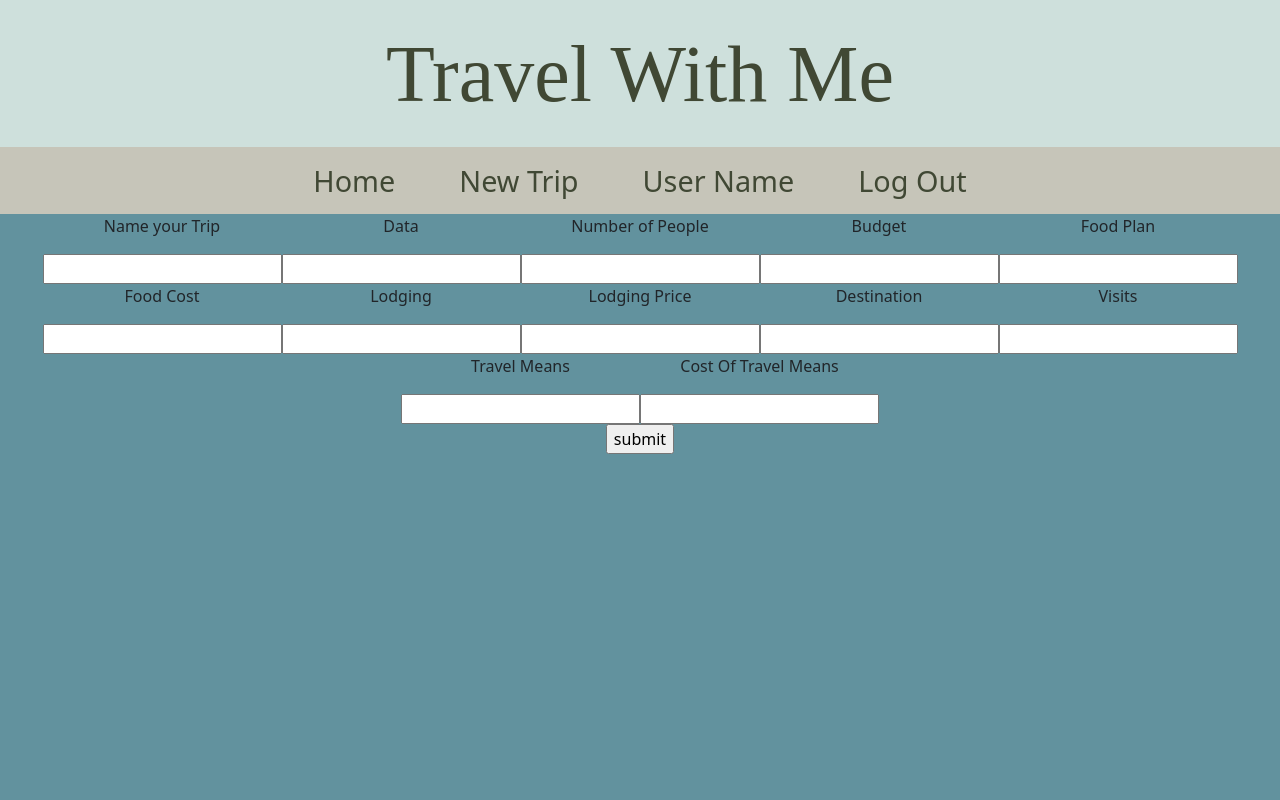
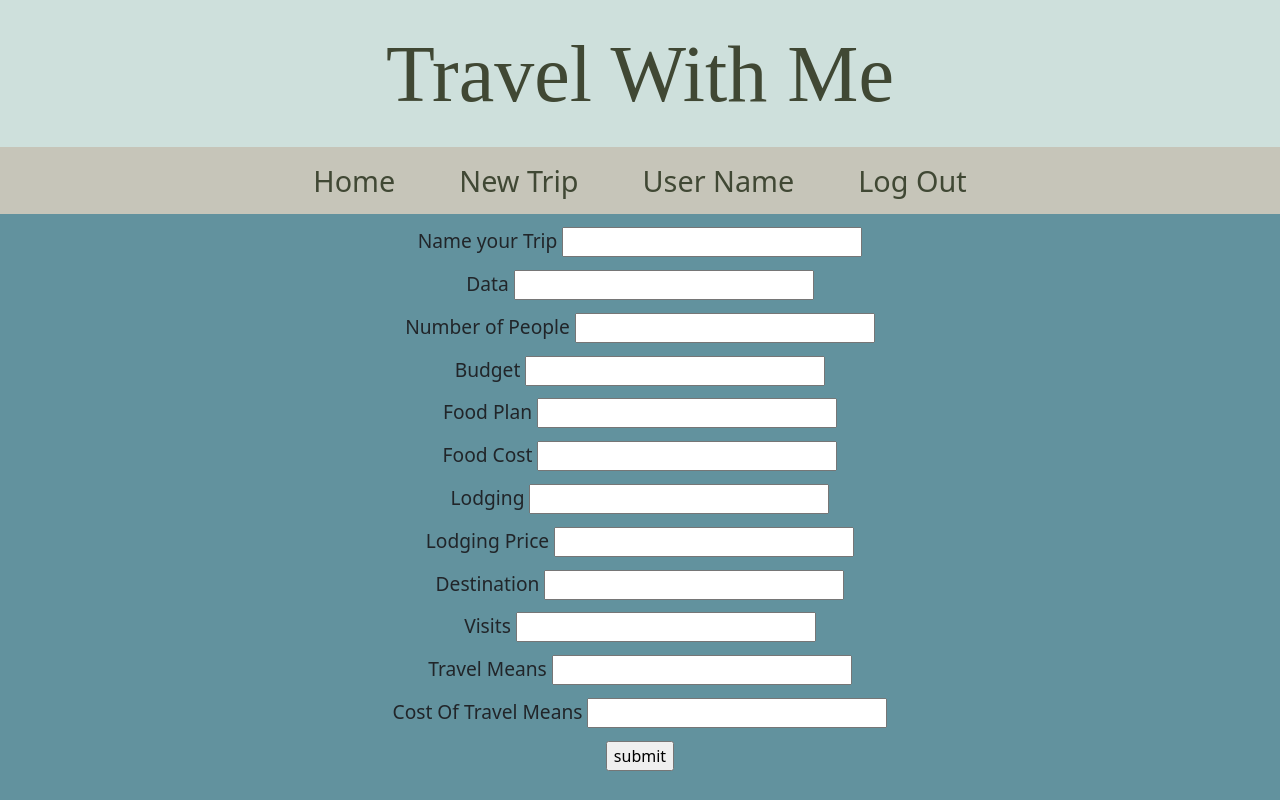
Before and after one commit to AustinByrd98/Travel-With-Me, a React (Create React App) app in the folder frontend/frontend/: page /new in a window 1280 px wide. Built offline with nearby package versions, Linux system fonts and the light colour scheme; no server answers.

Commit message:
Form Style Created

```diff
--- a/frontend/frontend/src/App.scss
+++ b/frontend/frontend/src/App.scss
@@ -1,9 +1,9 @@
-// @font-face {
-//     font-family: 'Pacifico';
-//     src: ('../resources/Pacifico-Regular.ttf') format('truetype');
-//     font-weight: normal;
-//     font-style: normal;
-// }
+@font-face {
+    font-family: "Hello-Val";
+    src: ('../resources/Hello Valentina.ttf') format('truetype');
+    font-weight: normal;
+    font-style: normal;
+}
 
 body {
     background-color: #62929e; //Blue (Munsell)
@@ -16,8 +16,9 @@ h1 {
     background-color: #cee0dc;
     margin-bottom: 0%;
     color: #404834;
-    font-family: "Pacifico",
+    font-family: "Hello-Val",
 }
+
 
 .MainNavBar {
     font-size: 1.5em;
@@ -83,3 +84,21 @@ h1 {
         }
     }
 }
+
+.FormStyle {
+    text-align: center;
+    span {
+        font-size: larger;
+    }
+    label {
+        margin-left: 0%;
+        margin-top: 1%;
+    }
+    input {
+        width: 300px;
+    }
+    .submitButton{
+        margin-top: 1%;
+        width: auto;
+    }
+}
--- a/frontend/frontend/src/pages/new.js
+++ b/frontend/frontend/src/pages/new.js
@@ -44,49 +44,48 @@ export default function New(props){
 
 
     return(
-        <>
+      <div className='FormStyle'>
         <form onSubmit={handleSubmit} >
       <label>
-        <p>Name your Trip</p> <input type="text" name="tripName" value={newForm.tripName} onChange={handleChange}/>
-      </label>
+        <span>Name your Trip </span> <input type="text" name="tripName" value={newForm.tripName} onChange={handleChange}/>
+      </label><br />
       <label>
-        <p>Data</p> <input type="text" name="date" value={newForm.date} onChange={handleChange}/>
-      </label>
+        <span>Data </span> <input type="text" name="date" value={newForm.date} onChange={handleChange}/><br />
+      </label><br />
       <label>
-        <p>Number of People</p> <input type="text" name="peopleNumber" value={newForm.peopleNumber} onChange={handleChange}/>
-      </label>
+        <span>Number of People </span> <input type="text" name="peopleNumber" value={newForm.peopleNumber} onChange={handleChange}/>
+      </label><br />
       <label>
-        <p>Budget</p> <input type="number" name="budget" value={newForm.budget} onChange={handleChange} />
-      </label>
+        <span>Budget </span> <input type="number" name="budget" value={newForm.budget} onChange={handleChange} />
+      </label><br />
       <label>
-        <p>Food Plan</p> <input type="text" name="foodPlan" value={newForm.foodPlan} onChange={handleChange} />
-      </label>
+        <span>Food Plan </span> <input type="text" name="foodPlan" value={newForm.foodPlan} onChange={handleChange} />
+      </label><br />
       <label>
-        <p>Food Cost</p> <input type="number" name="foodPricing" value={newForm.foodPricing} onChange={handleChange} />
-      </label>
+        <span>Food Cost </span> <input type="number" name="foodPricing" value={newForm.foodPricing} onChange={handleChange} />
+      </label><br />
       <label>
-        <p>Lodging</p> <input type="text" name="lodging" value={newForm.lodging} onChange={handleChange} />
-      </label>
+        <span>Lodging </span> <input type="text" name="lodging" value={newForm.lodging} onChange={handleChange} />
+      </label><br />
       <label>
-        <p>Lodging Price</p> <input type="number" name="lodgingPrice" value={newForm.lodgingPrice} onChange={handleChange} />
-      </label>
+        <span>Lodging Price </span> <input type="number" name="lodgingPrice" value={newForm.lodgingPrice} onChange={handleChange} />
+      </label><br />
       <label>
-        <p>Destination</p> <input type="text" name="tripLocation" value={newForm.tripLocation} onChange={handleChange} />
-      </label>
+        <span>Destination </span> <input type="text" name="tripLocation" value={newForm.tripLocation} onChange={handleChange} />
+      </label><br />
       <label>
-        <p>Visits</p> <input type="text" name="vists" value={newForm.vists} onChange={handleChange} />
-      </label>
+        <span>Visits </span> <input type="text" name="vists" value={newForm.vists} onChange={handleChange} />
+      </label><br />
       <label>
-        <p>Travel Means</p>
+        <span>Travel Means </span>
         <input type="text" name="travelMeans"value={newForm.travelMeans} onChange={handleChange} />
-      </label>
+      </label><br />
       <label>
-        <p>Cost Of Travel Means</p>{" "}
+        <span>Cost Of Travel Means </span>{" "}
         <input type="number" name="travelMeansPrice" value={newForm.travelMeansPrice} onChange={handleChange} />
-      </label><br/>
-      <input type="submit" value="submit" />
+      </label><br />
+      <input className='submitButton' type="submit" value="submit" />
     </form>
-
-        </>
+      </div>
     )
 }
```
Also changed, not shown: frontend/frontend/src/resources/Hello Valentina.ttf (added).
